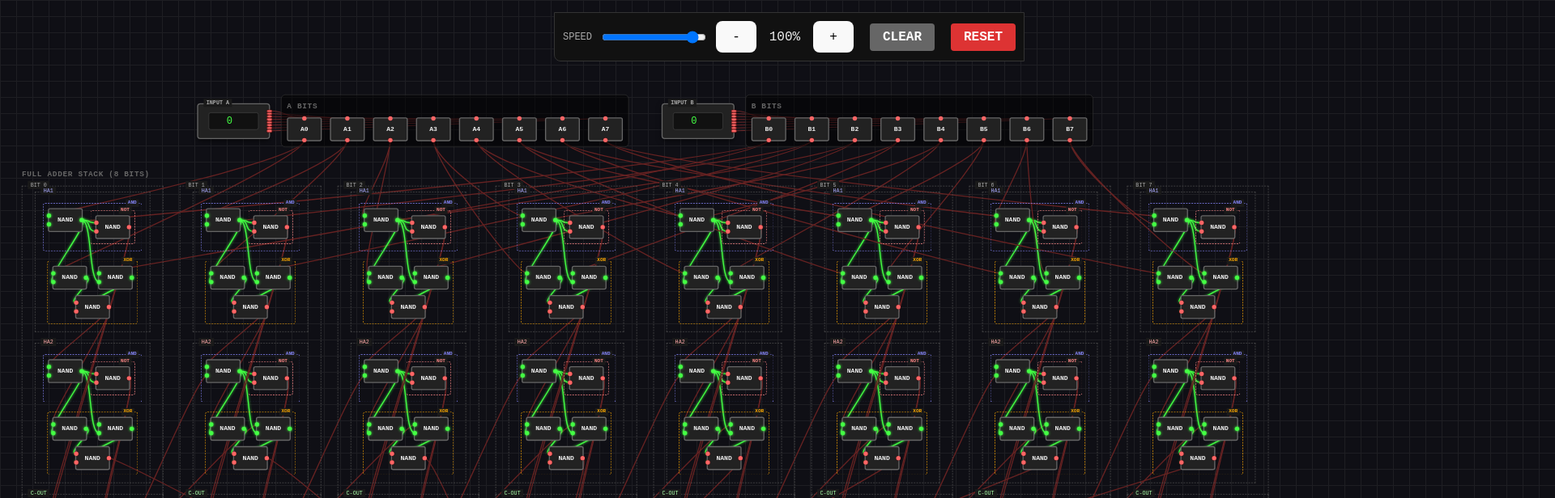
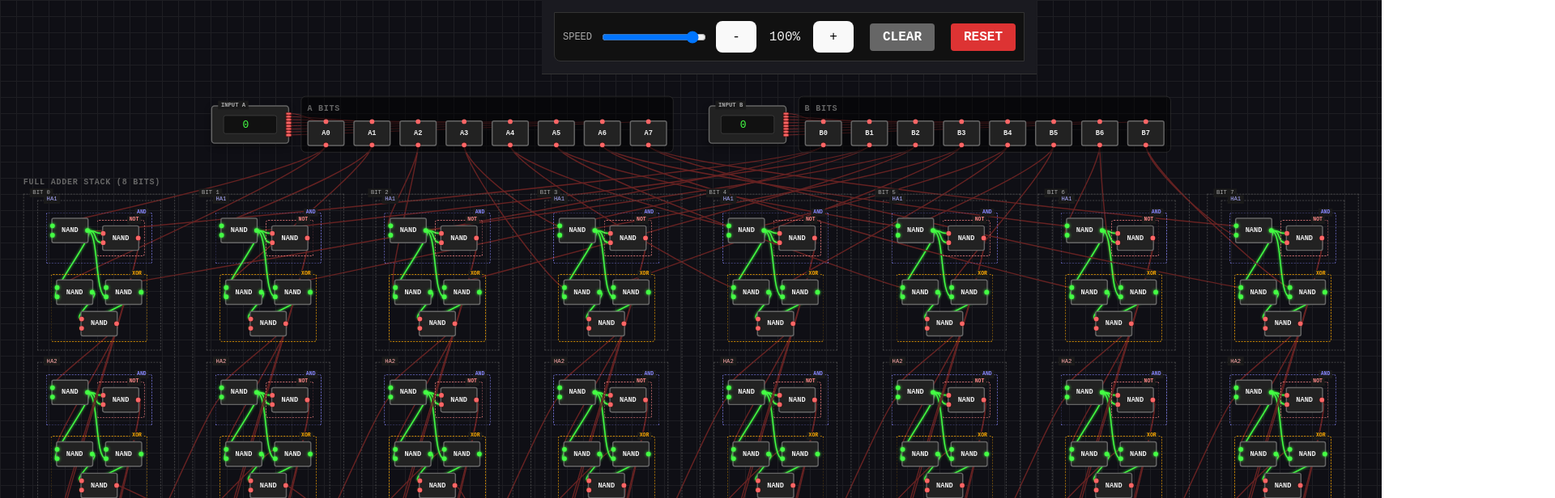
Before and after one commit to ndbroadbent/physics_sim, a React (Vite) app in the folder logic_gates/web_viz/: page / in a window 1280 px wide. Shown: the top 616 px of the page at 81% size, 1920 px wide, since content can reach past the window. Built offline with nearby package versions, Linux system fonts and the light colour scheme.

Commit message:
fixed zoom and auto sizing

```diff
--- a/logic_gates/web_viz/src/App.tsx
+++ b/logic_gates/web_viz/src/App.tsx
@@ -13,159 +13,101 @@ import './extra.css';
 import './chips.css';
 
 function App() {
-  // Initialize simulator once
   const [sim] = useState(() => new CircuitSimulator());
   const layout = useMemo(() => buildAdder(sim, 8), [sim]);
 
   const [valA, setValA] = useState(0);
   const [valB, setValB] = useState(0);
   const [delay, setDelay] = useState(50);
+
   const [zoom, setZoom] = useState(1); // Zoom is now a multiplier, 1 = 100%
-  const [baseZoom, setBaseZoom] = useState(1); // The calculated "fit-to-screen" scale
+  const [baseZoom, setBaseZoom] = useState(0.72); // Start with a sensible default
+  const [contentSize, setContentSize] = useState({ w: 0, h: 0 });
+  const [isReady, setIsReady] = useState(false);
 
   const circuitContainerRef = useRef<HTMLDivElement>(null);
   const innerCircuitRef = useRef<HTMLDivElement>(null);
 
-  // Calculate static connections for UI wires
   const staticConnections = useMemo(() => {
+    // ... (omitted for brevity, same as before)
       const conns = [];
-      // Connect Input A Chip to A Gates
       for (let i = 0; i < 8; i++) {
-          conns.push({
-              from: `INPUT A-out-${i}`,
-              to: `gate-A${i}-fake-in`,
-              logicGateId: `A${i}` // Color determined by Gate A{i}
-          });
+          conns.push({ from: `INPUT A-out-${i}`, to: `gate-A${i}-fake-in`, logicGateId: `A${i}` });
+          conns.push({ from: `INPUT B-out-${i}`, to: `gate-B${i}-fake-in`, logicGateId: `B${i}` });
+          conns.push({ from: `gate-S${i}`, to: `SUM-in-${i}`, logicGateId: `S${i}` });
       }
-      // Connect Input B Chip to B Gates
-      for (let i = 0; i < 8; i++) {
-          conns.push({
-              from: `INPUT B-out-${i}`,
-              to: `gate-B${i}-fake-in`,
-              logicGateId: `B${i}`
-          });
-      }
-      // Connect Output Gates to Sum Chip
-      for (let i = 0; i < 8; i++) {
-          conns.push({
-              from: `gate-S${i}`,
-              to: `SUM-in-${i}`,
-              logicGateId: `S${i}`
-          });
-      }
-      // Overflow
-      conns.push({
-          from: `gate-${layout.coutId}`,
-          to: `SUM-in-8`,
-          logicGateId: layout.coutId
-      });
-
+      conns.push({ from: `gate-${layout.coutId}`, to: `SUM-in-8`, logicGateId: layout.coutId });
       return conns;
   }, [layout]);
 
-  // Sync delay
-  useEffect(() => {
-    sim.delayMs = delay;
-  }, [delay, sim]);
+  useEffect(() => { sim.delayMs = delay; }, [delay, sim]);
 
-  // Initial setup and Fit-to-Screen Zoom calculation
   useEffect(() => {
     sim.reset();
-
-      // Calculate fit-to-screen zoom after a short delay to allow layout to settle
-      setTimeout(() => {
+    const timer = setTimeout(() => {
         if (circuitContainerRef.current && innerCircuitRef.current) {
             const containerW = circuitContainerRef.current.clientWidth;
             const containerH = circuitContainerRef.current.clientHeight;
             const contentW = innerCircuitRef.current.scrollWidth;
             const contentH = innerCircuitRef.current.scrollHeight;
 
-              const scaleX = containerW / contentW;
-              const scaleY = containerH / contentH;
+            setContentSize({ w: contentW, h: contentH });
+
+            const scaleX = (containerW - 80) / contentW; // 80px padding
+            const scaleY = (containerH - 80) / contentH;
 
             const newBaseZoom = Math.min(scaleX, scaleY);
 
-              // If calculated zoom is reasonable, use it. Otherwise default to 0.72.
             if (newBaseZoom > 0.1 && newBaseZoom <= 1) {
                 setBaseZoom(newBaseZoom);
-              } else {
-                  setBaseZoom(0.72); // Fallback
             }
+            setIsReady(true);
         }
-      }, 100);
+    }, 150);
+    return () => clearTimeout(timer);
   }, [sim]);
 
-  // Sync inputs
   const updateInputs = (a: number, b: number) => {
     for (let i = 0; i < 8; i++) {
-      const bitA = (a >> i) & 1;
-      const bitB = (b >> i) & 1;
-      // @ts-ignore
-      sim.setInput(`A${i}`, bitA);
-      // @ts-ignore
-      sim.setInput(`B${i}`, bitB);
+      const bitA = (a >> i) & 1; const bitB = (b >> i) & 1;
+      sim.setInput(`A${i}`, bitA as any); sim.setInput(`B${i}`, bitB as any);
     }
   };
 
   useEffect(() => {
-    updateInputs(valA, valB);
-  }, [valA, valB, sim]);
+    if(isReady) updateInputs(valA, valB);
+  }, [valA, valB, isReady, sim]);
 
   const handleReset = () => {
-    // Disable transitions for instant reset
     document.body.classList.add('no-transitions');
-
     sim.reset();
-
-    // Re-enable transitions after a brief moment to allow DOM to update
     requestAnimationFrame(() => {
         setTimeout(() => {
             document.body.classList.remove('no-transitions');
-            // Restart flow
-            setTimeout(() => {
-                updateInputs(valA, valB);
-            }, 50);
+            setTimeout(() => { updateInputs(valA, valB); }, 50);
         }, 50);
     });
   };
 
-  const handleClear = () => {
-      setValA(0);
-      setValB(0);
-  };
-
+  const handleClear = () => { setValA(0); setValB(0); };
   const handleZoom = (direction: 'in' | 'out') => {
       setZoom(z => {
-          const newZoom = direction === 'in' ? z + 0.1 : z - 0.1;
-          return Math.min(3, Math.max(0.2, newZoom)); // Clamp multiplier
+          const newZoom = direction === 'in' ? z * 1.2 : z / 1.2;
+          return Math.min(3, Math.max(0.2, newZoom));
       });
   };
-
-  const toggleBit = (val: number, setVal: (v: number) => void, bit: number) => {
-    setVal(val ^ (1 << bit));
-  };
-
-  // Speed Slider Logic: Invert
+  const toggleBit = (val: number, setVal: (v: number) => void, bit: number) => setVal(val ^ (1 << bit));
   const sliderVal = 510 - delay;
-  const handleSpeedChange = (v: number) => {
-      setDelay(510 - v);
-  };
-
+  const handleSpeedChange = (v: number) => setDelay(510 - v);
   const effectiveZoom = baseZoom * zoom;
 
   return (
     <SimulatorProvider simulator={sim}>
       <div className="app-container">
-        <div className="controls" style={{ position: 'absolute', top: 0, right: 0, width: 'auto', background: 'transparent', border: 'none' }}>
+        <div className="controls" style={{ position: 'absolute', top: 0, right: 0, zIndex: 100 }}>
             <div className="control-group range" style={{ background: '#111', padding: '10px', borderRadius: '0 0 0 8px', border: '1px solid #333' }}>
                  <label>Speed</label>
-                 <input
-                    type="range"
-                    min="10"
-                    max="500"
-                    value={sliderVal}
-                    onChange={e => handleSpeedChange(Number(e.target.value))}
-                 />
+                 <input type="range" min="10" max="500" value={sliderVal} onChange={e => handleSpeedChange(Number(e.target.value))} />
                  <button className="btn-zoom" onClick={() => handleZoom('out')}>-</button>
                  <span style={{ margin: '0 5px', minWidth: '40px', textAlign: 'center' }}>{Math.round(zoom*100)}%</span>
                  <button className="btn-zoom" onClick={() => handleZoom('in')}>+</button>
@@ -175,6 +117,7 @@ function App() {
         </div>
 
         <div className="circuit-container" ref={circuitContainerRef}>
+             <div className="inner-circuit-wrapper" style={{ opacity: isReady ? 1 : 0, width: contentSize.w * baseZoom, height: contentSize.h * baseZoom}}>
                 <div
                     className="inner-circuit"
                     ref={innerCircuitRef}
@@ -182,78 +125,43 @@ function App() {
                 >
                     <WireOverlay containerRef={innerCircuitRef} zoom={effectiveZoom} />
                     <StaticWireOverlay connections={staticConnections} containerRef={innerCircuitRef} zoom={effectiveZoom} />
-
                     <div className="section inputs-section" style={{ display: 'flex', justifyContent: 'center', gap: '60px', alignItems: 'flex-start' }}>
-                     {/* Input A Block */}
                         <div style={{ display: 'flex', gap: '20px', alignItems: 'center' }}>
                            <InputNumberBox label="INPUT A" value={valA} onChange={setValA} />
-
                            <div className="input-block">
                                <h3>A Bits</h3>
                                <div className="bits-row">
-                                {layout.inputIdsA.map((id, i) => (
-                                    <Gate
-                                        key={id}
-                                        id={id}
-                                        type="INPUT"
-                                        onClick={() => toggleBit(valA, setValA, i)}
-                                    />
-                                ))}
+                                   {layout.inputIdsA.map((id, i) => <Gate key={id} id={id} type="INPUT" onClick={() => toggleBit(valA, setValA, i)} />)}
                                </div>
                            </div>
                         </div>
-
-                     {/* Input B Block */}
                         <div style={{ display: 'flex', gap: '20px', alignItems: 'center' }}>
                            <InputNumberBox label="INPUT B" value={valB} onChange={setValB} />
-
                            <div className="input-block">
                                <h3>B Bits</h3>
                                <div className="bits-row">
-                                {layout.inputIdsB.map((id, i) => (
-                                    <Gate
-                                        key={id}
-                                        id={id}
-                                        type="INPUT"
-                                        onClick={() => toggleBit(valB, setValB, i)}
-                                    />
-                                ))}
+                                   {layout.inputIdsB.map((id, i) => <Gate key={id} id={id} type="INPUT" onClick={() => toggleBit(valB, setValB, i)} />)}
                                </div>
                            </div>
                         </div>
                     </div>
-
                     <div className="section adders-section">
                         <h3>Full Adder Stack (8 Bits)</h3>
                         <div className="stack-container">
-                         {layout.bits.map((group, i) => (
-                             <FullAdder key={i} bit={i} groups={group} />
-                         ))}
+                            {layout.bits.map((group, i) => <FullAdder key={i} bit={i} groups={group} />)}
                         </div>
                     </div>
-
                     <div className="section outputs-section" style={{ display: 'flex', justifyContent: 'center', gap: '40px', alignItems: 'center' }}>
                         <div style={{ border: '1px dashed #555', padding: '20px', borderRadius: '8px', position: 'relative' }}>
                             <div className="group-label">OUTPUT BITS</div>
                             <div className="bits-row" style={{ justifyContent: 'center' }}>
-                             {layout.outputIds.map((id, i) => (
-                                 <div key={id} className="output-bit-wrapper">
-                                     <Gate id={id} type="OUTPUT" />
-                                     <div className="bit-label">2^{i}</div>
-                                 </div>
-                             ))}
-                             {/* Divider */}
+                                {layout.outputIds.map((id, i) => <div key={id} className="output-bit-wrapper"><Gate id={id} type="OUTPUT" /><div className="bit-label">2<sup>{i}</sup></div></div>)}
                                 <div style={{ width: '20px', borderLeft: '1px dashed #555', margin: '0 10px' }}></div>
-
-                             <div className="output-bit-wrapper">
-                                 <Gate id={layout.coutId} type="OUTPUT" label="OVF" />
-                                 <div className="bit-label">CARRY</div>
+                                <div className="output-bit-wrapper"><Gate id={layout.coutId} type="OUTPUT" label="OVF" /><div className="bit-label">CARRY</div></div>
                             </div>
                         </div>
+                        <ResultBox outputIds={layout.outputIds} coutId={layout.coutId} />
                     </div>
-
-                     {/* Sum Box */}
-                     <ResultBox outputIds={layout.outputIds} coutId={layout.coutId} />
                 </div>
              </div>
         </div>
@@ -268,20 +176,12 @@ const ResultBox: React.FC<{ outputIds: string[], coutId: string }> = ({ outputId
     const [overflow, setOverflow] = useState(false);
 
     useEffect(() => {
-        const update = () => {
+        const unsub = sim.subscribe(() => {
             let sum = 0;
-            outputIds.forEach((id, i) => {
-                const v = sim.state.gates[id]?.value;
-                if (v === 1) sum += (1 << i);
+            outputIds.forEach((id, i) => { if (sim.state.gates[id]?.value === 1) sum += (1 << i); });
+            setVal(sum);
+            setOverflow(sim.state.gates[coutId]?.value === 1);
         });
-            setVal(sum);
-
-            const ovf = sim.state.gates[coutId]?.value;
-            setOverflow(ovf === 1);
-        };
-
-        const unsub = sim.subscribe(() => update());
-        update();
         return unsub;
     }, [sim, outputIds, coutId]);
 
```
Lines whose indentation alone changed are shown as unchanged.
